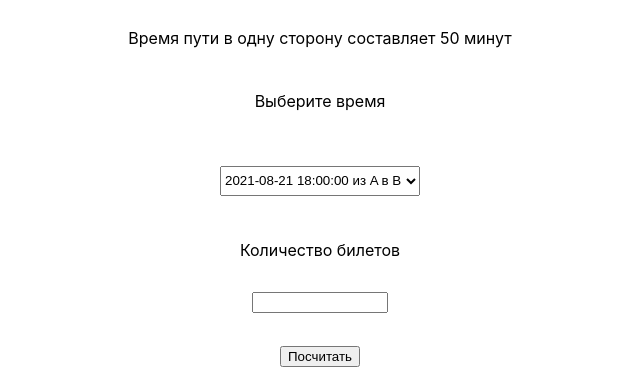
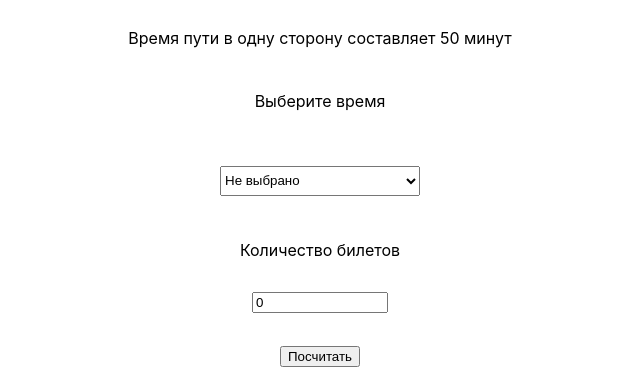
Before and after one commit to PavelChukashev/Nevatrip_test, a React (Create React App) app in the folder nevatrip/: page / in a window 1280 px wide. Shown: the part 198-567 px from the top of the page, without its empty margins (320-960 px from the left). Built offline with nearby package versions, Linux system fonts and the light colour scheme.

Commit message:
feat: refactoring, have some bugs

```diff
--- a/nevatrip/src/components/calculate.jsx
+++ b/nevatrip/src/components/calculate.jsx
@@ -1,13 +1,14 @@
 import React from 'react'
 
 function Calculate({
+    count,
     handleSubmit,
     onChangeCount,
 }) {
     return (
         <div className="num-cantainer">
             <label for="num">Количество билетов</label>
-            <input id="num" onChange={onChangeCount}/>
+            <input id="num" value={count} onChange={onChangeCount}/>
             <button onClick={handleSubmit}>Посчитать</button>
         </div>
     )
--- a/nevatrip/src/components/departureTime.jsx
+++ /dev/null
@@ -1,56 +0,0 @@
-import React from 'react'
-
-// const departureTimeAtoB = [
-//     {id: 1, complited: false, title: '18:00'},
-//     {id: 2, complited: false, title: '18:30'},
-//     {id: 3, complited: false, title: '18:45'},
-//     {id: 4, complited: false, title: '19:00'},
-//     {id: 5, complited: false, title: '19:15'},
-//     {id: 6, complited: false, title: '21:00'}
-// ];
-
-// const departureTimeBtoA = [
-//     {id: 2, complited: false, title: '18:30'},
-//     {id: 3, complited: false, title: '18:45'},
-//     {id: 4, complited: false, title: '19:00'},
-//     {id: 5, complited: false, title: '19:15'},
-//     {id: 1, complited: false, title: '19:35'},
-//     {id: 6, complited: false, title: '21:50'},
-//     {id: 7, complited: false, title: '21:55'},
-// ];
-
-// AtoB = {[ "18:00", "18:30", "18:45", "19:00", "19:15", "21:00" ]}
-// BtoA = {[ "18:30", "18:45", "19:00", "19:15", "19:35", "21:50", "21:55" ]}
-
-
-function Departure({
-    ba,
-    route,
-    times,
-    onChangeTime,
-}) {
-    const renderOption = () => {
-        let name = 'из A в B'
-
-        if (route === 'ba' || ba) {
-            name = 'из B в A'
-        } else if (route === 'aba') {
-            name = 'из A в B и обратно в А'
-        }
-
-        return times.map(time => (
-            <option key={time} value={time}>{`${time} ${name}`}</option>
-        ));
-    }
-
-    return (
-        <div className='time-container'>
-            <label for="time">Выберите время</label>
-            <select name="time" id="time" onChange={onChangeTime}>
-                {renderOption()}
-            </select>
-        </div>
-    )
-}
-
-export default Departure
--- a/nevatrip/src/components/main.jsx
+++ b/nevatrip/src/components/main.jsx
@@ -1,29 +1,20 @@
 import React, { useState } from 'react'
 import Route from './route'
-import Departure from './departureTime'
+import Time from './time'
 import Calculate from './calculate'
 import Result from './result'
 
-import moment from 'moment';
-
-const routes = [ "из A в B", "из B в A", "из A в B и обратно в А" ]
-
 const store = {
-    routes: {
-        "ab": {
-            title: "из A в B",
-            value: [
+    times: {
+        "ab": [
                 '2021-08-21 18:00:00',
                 '2021-08-21 18:30:00',
                 '2021-08-21 18:45:00',
                 '2021-08-21 19:00:00',
                 '2021-08-21 19:15:00',
                 '2021-08-21 21:00:00',
-            ]
-        },
-        "ba": {
-            title: "из B в A",
-            value: [
+            ],
+        "ba": [
                 '2021-08-21 18:30:00',
                 '2021-08-21 18:45:00',
                 '2021-08-21 19:00:00',
@@ -33,56 +24,63 @@ const store = {
                 '2021-08-21 21:55:00',
             ]
     },
+    routes: {
+        "ab": {
+            title: "из A в B",
+        },
+        "ba": {
+            title: "из B в A",
+        },
         "aba": {
             title: "из A в B и обратно в А",
         }
+    },
+    prices: {
+        "ab": 700,
+        "ba": 700,
+        "aba": 1200
     }
 }
 
 function Main() {
     const [route, setRoute] = useState('ab');
-    const [time, setTime] = useState(null);
-    const [secondTime, setSecondTime] = useState(null);
+    const [time, setTime] = useState('');
+    const [secondTime, setSecondTime] = useState('');
 
     const [count, setCount] = useState(0);
     const [isShow, setShow] = useState(false);
 
+    const clearState = () => {
+        setTime('');
+        setShow(false);
+        setCount(0);
+        setSecondTime('');
+    }
+
     const onChangeRoute = (event) => {
         setRoute(event.target.value);
-        setShow(false)
-        setSecondTime(null)
+        clearState();
     }
 
-    const onChangeTime = (event) => {
-        setTime(event.target.value);
-        setShow(false)
-        setSecondTime(null)
+    const onChangeTime = (id, time) => {
+        if (id === 'time') {
+            setTime(time);
+        } else {
+            setSecondTime(time);
         }
 
-    const onChangeSecondTime = (event) => {
-        setSecondTime(event.target.value);
         setShow(false)
     }
 
     const onChangeCount = (event) => {
-        setCount(event.target.value);
+        const { target } = event;
+
         setShow(false)
+        setCount(target.value);
     }
 
     const handleSubmit = () => {
         setShow(true);
-    }
-
-    const passTimes = (aba = false) => {
-        if (route === 'aba') {
-            if (aba) {
-                return store.routes["ba"].value.filter(value => value > moment(time).add(50, 'minutes').format("YYYY-MM-DD HH:mm:ss"))
-            } else {
-                return store.routes["ab"].value
-            }
-        } else {
-            return store.routes[route].value
-        }
     }
 
     return (
@@ -91,32 +89,29 @@ function Main() {
                 routes={store.routes}
                 onChangeRoute={onChangeRoute}
             />
-            <Departure
+            {
+                route &&
+                <Time
+                    time={time}
                     route={route}
-                times={passTimes()}
+                    store={store}
+                    secondTime={secondTime}
                     onChangeTime={onChangeTime}
                 />
-            {
-                route === 'aba' &&
-                    (
-                        <Departure
-                            ba={true}
-                            route={route}
-                            times={passTimes(true)}
-                            onChangeTime={onChangeSecondTime}
-                        />
-                    )
             }
             <Calculate
+                count={count}
                 handleSubmit={handleSubmit}
                 onChangeCount={onChangeCount}
             />
             {
-                isShow && <Result
+                isShow && count > 0 &&
+                <Result
                     time={time}
-                                secondTime={secondTime}
                     route={route}
                     count={count}
+                    store={store}
+                    secondTime={secondTime}
                 />
             }
         </div>
--- a/nevatrip/src/components/result.jsx
+++ b/nevatrip/src/components/result.jsx
@@ -1,27 +1,23 @@
 import React from 'react'
-import moment from 'moment';
+
+import { timeFromDate, increaseDateBy, FORMATS } from '../utils/time';
 
 export default function Result({
-    time = 50,
+    time,
     route,
     count = 0,
+    store,
     secondTime,
 }) {
-    const t = () => {
-        switch (route) {
-            case 'ab':
-                return 'из A в B'
-            case 'ba':
-                return 'из B в A'
-            default: return 'из A в B и обратно в А';
-        }
-    }
+    const title = store.routes[route].title;
+    const price = store.prices[route];
+
     return (
         <div>
-            <p>{`Вы выбрали ${count} билета по маршруту ${t()} стоимостью ${count* secondTime ? 700 : 1200}р.`}</p>
-            <p>{`Теплоход ${t()}отправляется в ${moment(time).format("HH:mm")}, а прибудет в ${moment(time).add(50, 'minutes').format("HH:mm")}.`}</p>
+            <p>{`Вы выбрали ${count} билета по маршруту ${title} стоимостью ${count * price}р.`}</p>
+            <p>{`Теплоход ${title} отправляется в ${timeFromDate(time)}, а прибудет в ${increaseDateBy(time, 50).format(FORMATS.time)}.`}</p>
             {
-                secondTime && <p>{`Теплоход из В в А отправлется в ${moment(secondTime).format("HH:mm")}, прибудет в ${moment(secondTime).add(50, 'minutes').format("HH:mm")}`}</p>
+                secondTime && <p>{`Теплоход из В в А отправлется в ${timeFromDate(secondTime)}, прибудет в ${increaseDateBy(secondTime, 50).format(FORMATS.time)}`}</p>
             }
             <p>{`Это путешествие займет у вас ${secondTime ? '1 ч 40 мин' : '50 мин'} минут.`}</p>
         </div>
--- /dev/null
+++ b/nevatrip/src/components/time.jsx
@@ -0,0 +1,52 @@
+import React from 'react'
+import { increaseDateBy, FORMATS } from '../utils/time';
+
+function Time({
+    time,
+    store,
+    route,
+    secondTime,
+    onChangeTime,
+}) {
+    const renderOption = (route, filter = false) => {
+        const name = store.routes[route].title;
+        const times = store.times[route] || store.times['ab'];
+        const filteredTimes = filter ? times.filter(val => val > increaseDateBy(time, 50).format(FORMATS.default)) : times;
+
+        return filteredTimes.map(value => (
+            <option key={value} value={value}>{`${value} ${name}`}</option>
+        ));
+    }
+
+    const handleTimeChange = (event) => {
+        const { target } = event;
+
+        onChangeTime(target.id, target.value);
+    }
+
+    const renderTime = () => {
+        return (
+            <>
+                <label for="time">Выберите время</label>
+                <select name="time" id="time" value={time} onChange={handleTimeChange}>
+                    <option key={''} value={''}>Не выбрано</option>
+                    {renderOption(route)}
+                </select>
+                {
+                    route === 'aba' && time != '' &&
+                    <select name="time-second" id="secondTime" value={secondTime} onChange={handleTimeChange}>
+                        {renderOption('ba', true)}
+                    </select>
+                }
+            </>
+        )
+    }
+
+    return (
+        <div className='time-container'>
+            {renderTime()}
+        </div>
+    )
+}
+
+export default Time
--- /dev/null
+++ b/nevatrip/src/utils/time.js
@@ -0,0 +1,20 @@
+import moment from 'moment';
+
+const FORMATS = {
+    "time": "HH:mm",
+    "default": "YYYY-MM-DD HH:mm:ss"
+}
+
+const increaseDateBy = (time, inc) => {
+    return moment(time).add(inc, 'minutes');
+}
+
+const timeFromDate = (time) => {
+    return moment(time).format(FORMATS.time);
+}
+
+export {
+    FORMATS,
+    timeFromDate,
+    increaseDateBy,
+}
```
Lines whose indentation alone changed are shown as unchanged.
